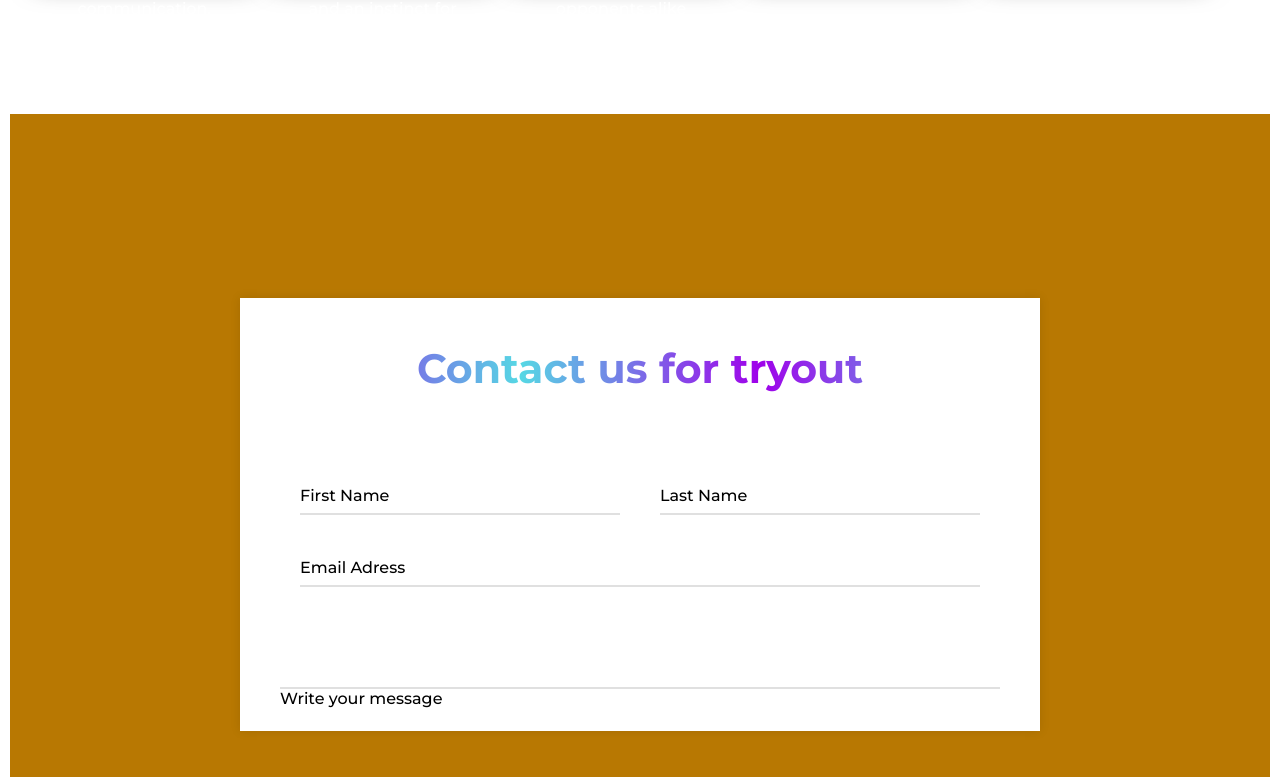
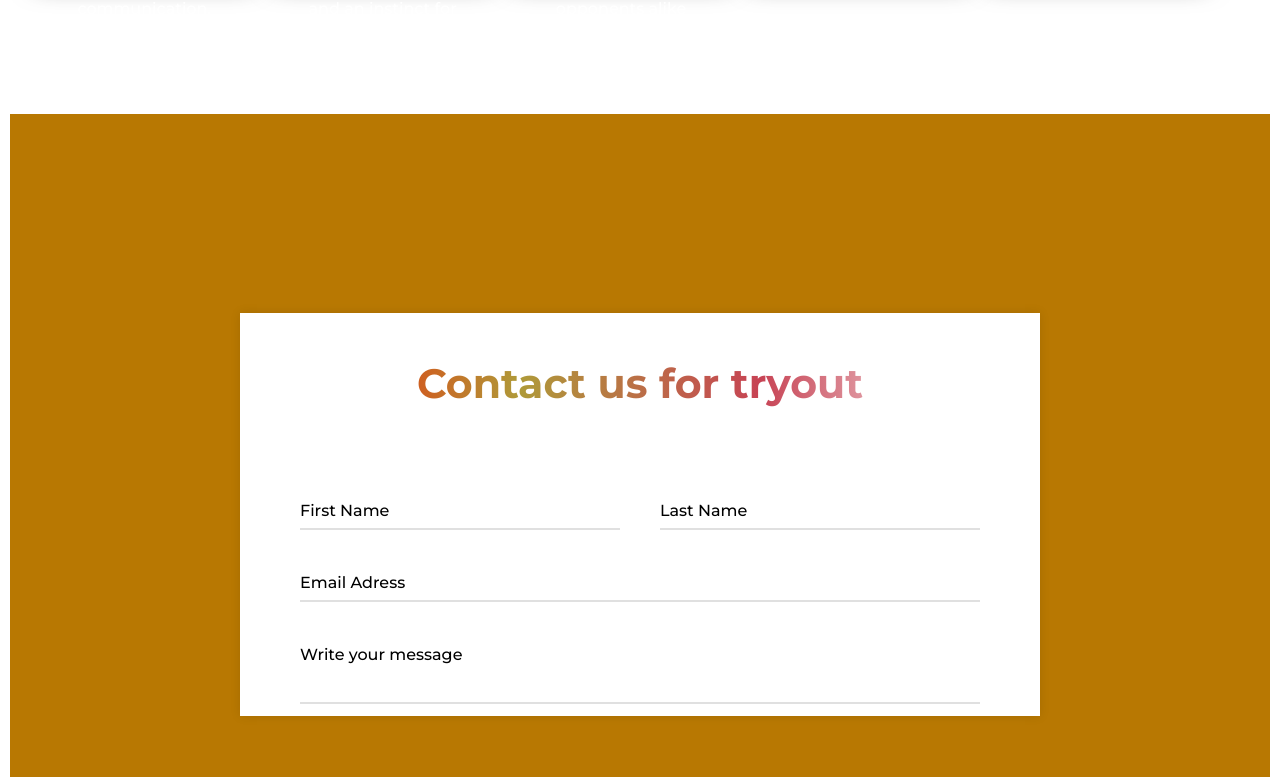
Before and after one commit to Freddan1/ClanPage, a React (Vite) app: page / in a window 1280 px wide. Shown: the part 1103-1880 px from the top of the page. Built offline with nearby package versions, Linux system fonts and the light colour scheme; a web font is replaced by a local one.

Commit message:
minor fixes contact form

```diff
--- a/src/App.css
+++ b/src/App.css
@@ -11,7 +11,6 @@
   padding: 0;
   outline: none;
   box-sizing: border-box;
-  font-family: 'Montserrat', sans-serif;
 }
 
 body{
--- a/src/components/ContactUs.jsx
+++ b/src/components/ContactUs.jsx
@@ -6,9 +6,7 @@ export default function ContactUs() {
     <>
     <div className={ContactStyles.container}>
       <div className={ContactStyles.formContainer}>
-        <div className={ContactStyles.text}>
-          Contact us for tryout
-          </div>
+        <div className={ContactStyles.text}>Contact us for tryout</div>
             <form action="#">
               <div className={ContactStyles.formRow}>
                 <div className={ContactStyles.inputData}>
@@ -30,8 +28,9 @@ export default function ContactUs() {
                 </div>
               </div>
               <div className={ContactStyles.formRow}>
-                <div className={ContactStyles.inputDataTextarea}>
-                  <textarea cols="80" rows="8" required></textarea>
+                <div className={ContactStyles.inputData}>
+                  <textarea className={ContactStyles.textArea} cols="80" rows="8" required></textarea>
+                  <br />
                   <div className={ContactStyles.underline}></div>
                   <label htmlFor=""> Write your message</label>
                   <br />
--- a/src/components/ContactUs.module.css
+++ b/src/components/ContactUs.module.css
@@ -20,7 +20,7 @@
     text-align: center;
     font-size: 41px;
     font-weight: 600;
-    background: -webkit-linear-gradient(right, #56d8e4, #9f01ea, #56d8e4, #9f01ea);
+    background: -webkit-linear-gradient(right, #fdfdfd, #c74354, #af9a39, #f81100);
     -webkit-background-clip: text;
     -webkit-text-fill-color: transparent;
 }
@@ -41,24 +41,22 @@ form .formRow .inputData{
     position: relative;
 }
 
-form .formRow .inputDataTextarea{
+form .formRow .inputData .textArea{
     height: 70px;
-}
-
-.inputDataTextarea textarea{
     resize: none;
     padding: 10px;
 }
 
-.inputData input:focus ~ label, .inputDataTextarea textarea:focus ~ label,
-.inputData input:valid ~ label, .inputDataTextarea textarea:valid ~ label{
+
+.inputData input:focus ~ label, .textArea:focus ~ label,
+.inputData input:valid ~ label, .textArea:valid ~ label{
   transform: translateY(-20px);
   font-size: 14px;
   color: rgb(184, 120, 2);
 }
-.inputData input, .inputDataTextarea textarea{
+.inputData input, .inputData .textArea{
     width: 100%;
-    height: 40px;
+    height: 70px;
     margin: 10 20px;
     position: relative;
     display: block;
@@ -78,10 +76,11 @@ form .formRow .inputDataTextarea{
     transition: all 0.3s ease;
 }
 
-.inputDataTextarea label{
+.textArea label{
     width: 100%;
     bottom: 40px;
     background-color: #fff;
+    font-size: 24px;
 }
 
 .inputData .underline{
@@ -103,7 +102,7 @@ form .formRow .inputDataTextarea{
 
 .inputData input:focus ~ .underline:before,
 .inputData input:valid ~ .underline:before,
-.inputDataTextarea textarea:focus ~ .underline:before,
-.inputDataTextarea textarea:valid ~ .underline:before{
+.textArea:focus ~ .underline:before,
+.textArea:valid ~ .underline:before{
   transform: scale(1);
 }
```
